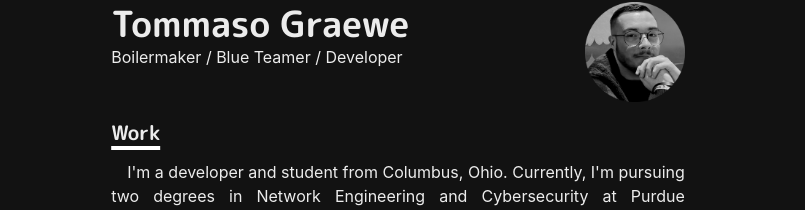
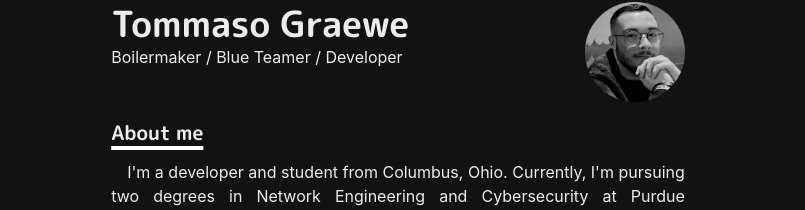
Before and after one commit to tgraewe/tgraewe-homepage, a Next.js app: page / in a window 1280 px wide. Shown: the part 126-336 px from the top of the page, without its empty margins (242-1047 px from the left). Built offline with nearby package versions, Linux system fonts and the light colour scheme.

Commit message:
Update index.js

```diff
--- a/pages/index.js
+++ b/pages/index.js
@@ -46,7 +46,7 @@ const Page = () => {
       </Box>
       <Section delay={0.1}>
       <Heading as="h3" variant="section-title">
-        Work
+        About me
       </Heading>
         <Paragraph>I'm a developer and student from Columbus, Ohio.
           Currently, I'm pursuing two degrees in Network Engineering and Cybersecurity at Purdue University.
```
